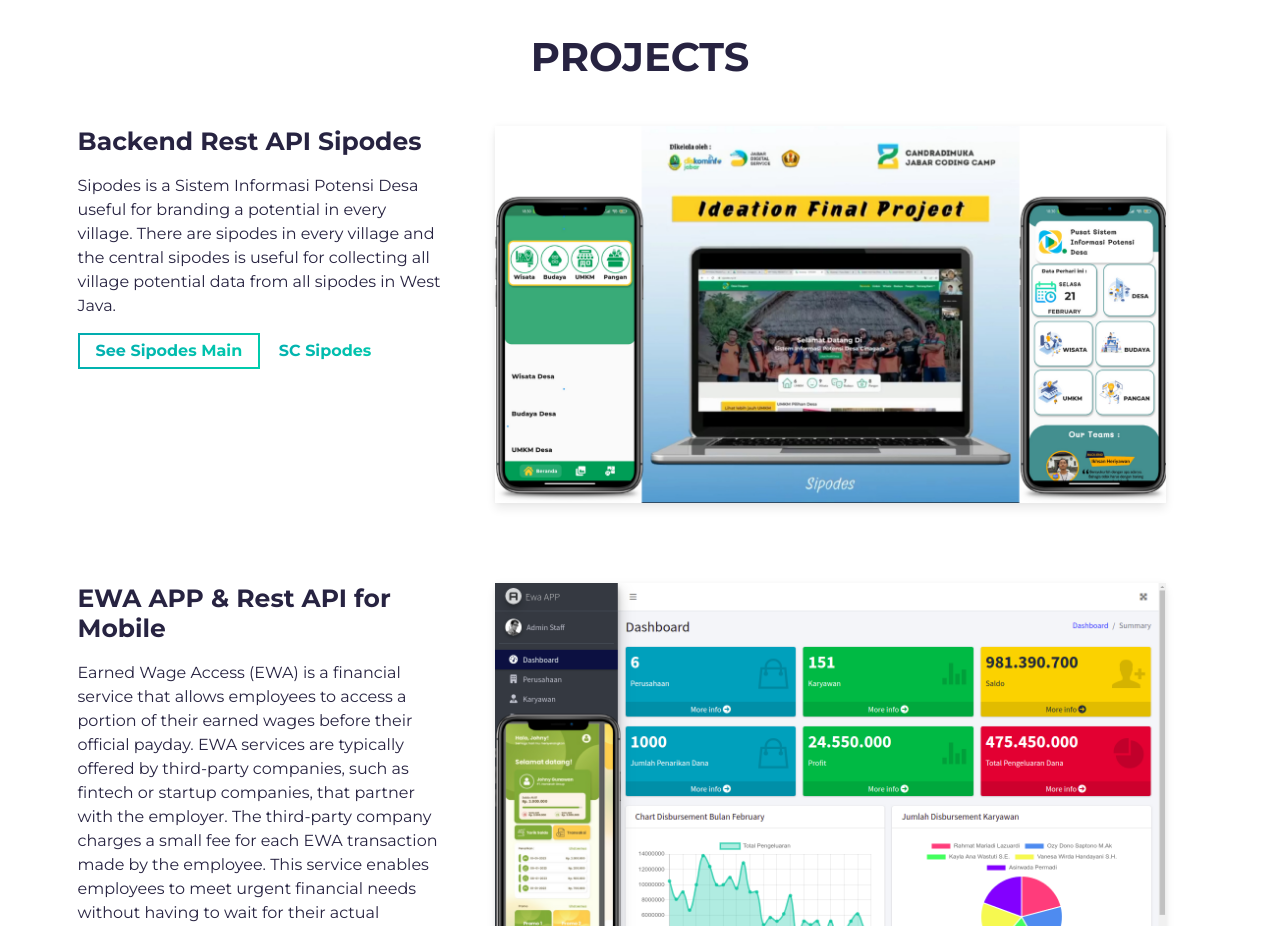
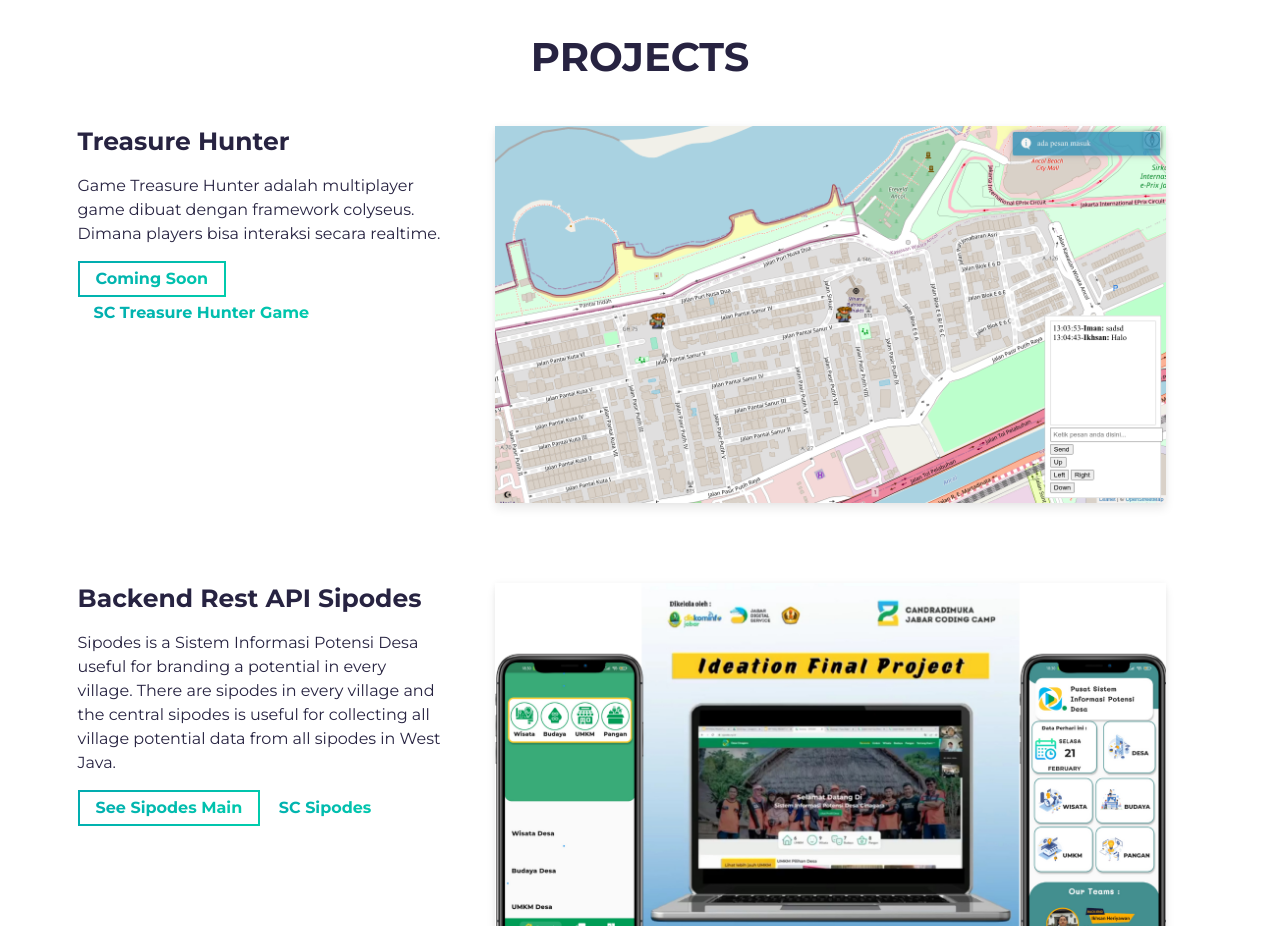
Before and after one commit to Ikhsanheriyawan2404/my-portfolio, a website built with Parcel: page src/index.html in a window 1280 px wide. Shown: the part 1500-2426 px from the top of the page. Built offline with nearby package versions, Linux system fonts and the light colour scheme.

Commit message:
Add New Project

```diff
--- a/src/index.html
+++ b/src/index.html
@@ -123,6 +123,56 @@
       <div class="container">
         <div class="project-wrapper">
           <h2 class="section-title dark-blue-text">Projects</h2>
+
+          <!-- Notice: each .row is a project -->
+          <div class="row">
+            <div class="col-lg-4 col-sm-12">
+              <div class="project-wrapper__text load-hidden">
+                <h3 class="project-wrapper__text-title">Treasure Hunter</h3>
+                <div>
+                  <p class="mb-4">
+                    Game Treasure Hunter adalah multiplayer game dibuat dengan framework colyseus. Dimana players bisa interaksi secara realtime.
+                  </p>
+                </div>
+                <a
+                  rel="noreferrer"
+                  style="text-decoration:none;"
+                  class="cta-btn cta-btn--hero"
+                  href="#!"
+                >
+                  Coming Soon
+                </a>
+                <a
+                  rel="noreferrer"
+                  target="_blank"
+                  class="cta-btn text-color-main"
+                  href="https://github.com/Ikhsanheriyawan2404/client-coly"
+                >
+                  SC Treasure Hunter Game
+                </a>
+              </div>
+            </div>
+            <div class="col-lg-8 col-sm-12">
+              <div class="project-wrapper__image load-hidden">
+                <a rel="noreferrer" href="#!" target="_blank">
+                  <div
+                    data-tilt
+                    data-tilt-max="4"
+                    data-tilt-glare="true"
+                    data-tilt-max-glare="0.5"
+                    class="thumbnail rounded js-tilt"
+                  >
+                    <img
+                      alt="Project Image"
+                      class="img-fluid"
+                      src="assets/project-treasureHunter.png"
+                    />
+                  </div>
+                </a>
+              </div>
+            </div>
+          </div>
+          <!-- /END Project -->
 
           <!-- Notice: each .row is a project -->
           <div class="row">
```
Also changed, not shown: src/assets/project-treasureHunter.png (added).
